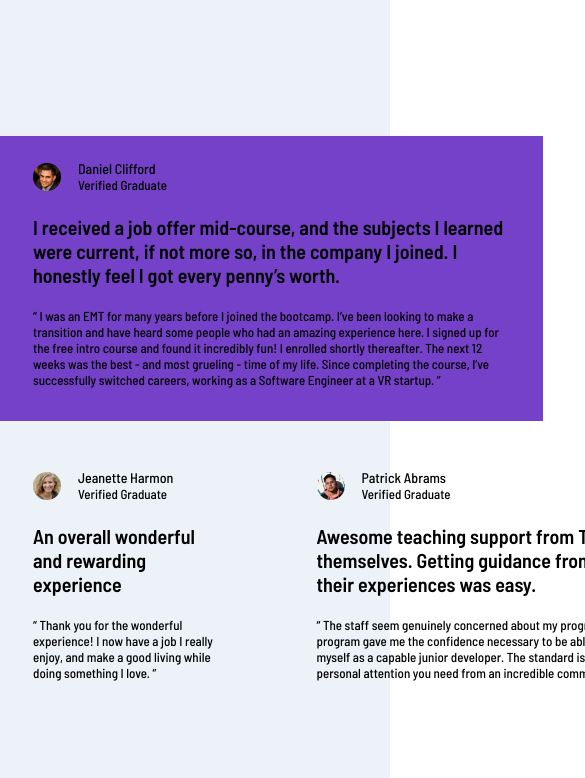
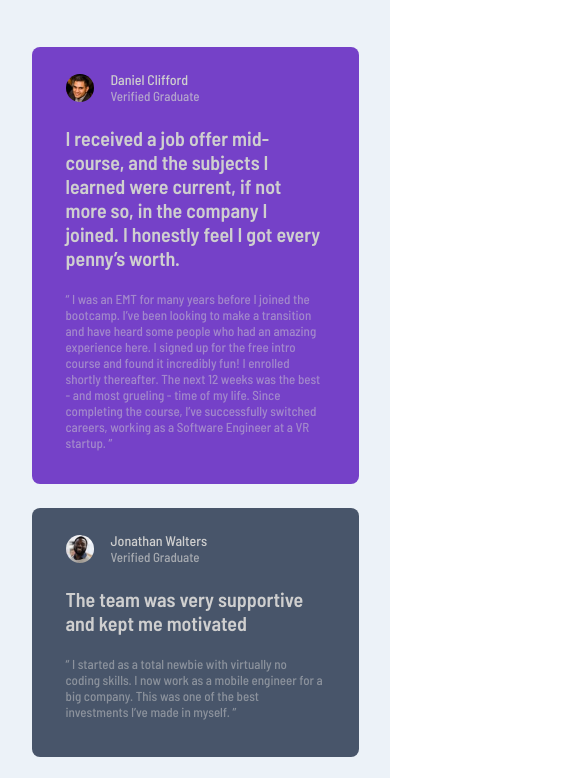
Before and after one commit to RocTanweer/testimonial-layout, a plain HTML site: page index.html in a window 390 px wide. Shown: the top 778 px of the page, 585 px wide, since content can reach past the window. Drawn offline with Linux system fonts and the light colour scheme.

Commit message:
completed the structure for tab/mobile, completed the styles accept that quote icon

```diff
--- a/style.css
+++ b/style.css
@@ -69,6 +69,7 @@ article {
   padding-left: 33px;
   padding-top: 24px;
   padding-right: 37px;
+  border-radius: 8px;
 }
 
 .name {
@@ -115,7 +116,7 @@ article {
 }
 
 #danielArt {
-  grid-column: 1 / span 2;
+  grid-column: 1 / 3;
   grid-row: 1 / 2;
   background-color: var(--violet);
 }
@@ -123,19 +124,148 @@ article {
 #kiraArt {
   grid-column: 4 / 5;
   grid-row: 1 / 3;
+  background-color: var(--white);
 }
 
 #patrickArt {
   grid-column: 2 / 4;
   grid-row: 2 / 3;
+  background-color: var(--black-blue);
 }
 
 #jonArt {
   grid-column: 3 / 4;
   grid-row: 1 / 2;
+  background-color: var(--gray-blue);
 }
 
 #jeanArt {
   grid-column: 1 / 2;
   grid-row: 2 / 3;
+  background-color: var(--white);
 }
+
+#danielArt .mainTest,
+#jonArt .mainTest,
+#patrickArt .mainTest {
+  color: var(--light-gray);
+}
+
+#danielArt .name,
+#jonArt .name,
+#patrickArt .name {
+  color: var(--light-gray);
+}
+
+#danielArt .status,
+#jonArt .status,
+#patrickArt .status {
+  color: hsla(0, 0%, 81%, 0.7);
+}
+
+#danielArt .descTest,
+#jonArt .descTest,
+#patrickArt .descTest {
+  color: hsla(0, 0%, 81%, 0.5);
+}
+
+#jeanArt .name,
+#kiraArt .name {
+  color: var(--black-blue);
+}
+
+#jeanArt .mainTest,
+#kiraArt .mainTest {
+  color: var(--black-blue);
+}
+
+#jeanArt .status,
+#kiraArt .status {
+  color: hsla(217, 30%, 14%, 0.699);
+}
+
+#jeanArt .descTest,
+#kiraArt .descTest {
+  color: hsla(217, 30%, 14%, 0.5);
+}
+
+@media screen and (max-width: 1190px) {
+  section {
+    height: 900px;
+  }
+
+  main {
+    height: 1040px;
+  }
+
+  .container {
+    width: 803px;
+    grid-template-columns: repeat(3, 1fr);
+    grid-template-rows: auto;
+  }
+
+  #kiraArt {
+    grid-column: 1 / 4;
+    grid-row: 3 / 4;
+  }
+}
+
+@media screen and (max-width: 840px) {
+  main {
+    height: 1480px;
+  }
+
+  section {
+    height: 1420px;
+  }
+
+  .container {
+    width: 500px;
+    grid-template-columns: 1fr;
+    grid-template-rows: repeat(5, 1fr);
+  }
+
+  #danielArt {
+    grid-column: 1 / 2;
+    grid-row: 1 / 2;
+  }
+
+  #kiraArt {
+    grid-column: 1 / 2;
+    grid-row: 5 / 6;
+  }
+
+  #patrickArt {
+    grid-column: 1 / 2;
+    grid-row: 4 / 5;
+  }
+
+  #jonArt {
+    grid-column: 1 / 2;
+    grid-row: 2 / 3;
+  }
+
+  #jeanArt {
+    grid-column: 1 / 2;
+    grid-row: 3 / 4;
+  }
+}
+
+@media screen and (max-width: 560px) {
+  main {
+    height: 1966px;
+  }
+
+  section {
+    height: 1872px;
+  }
+
+  article {
+    padding-left: 34px;
+    padding-right: 35px;
+  }
+
+  .container {
+    width: 327px;
+  }
+}
```
